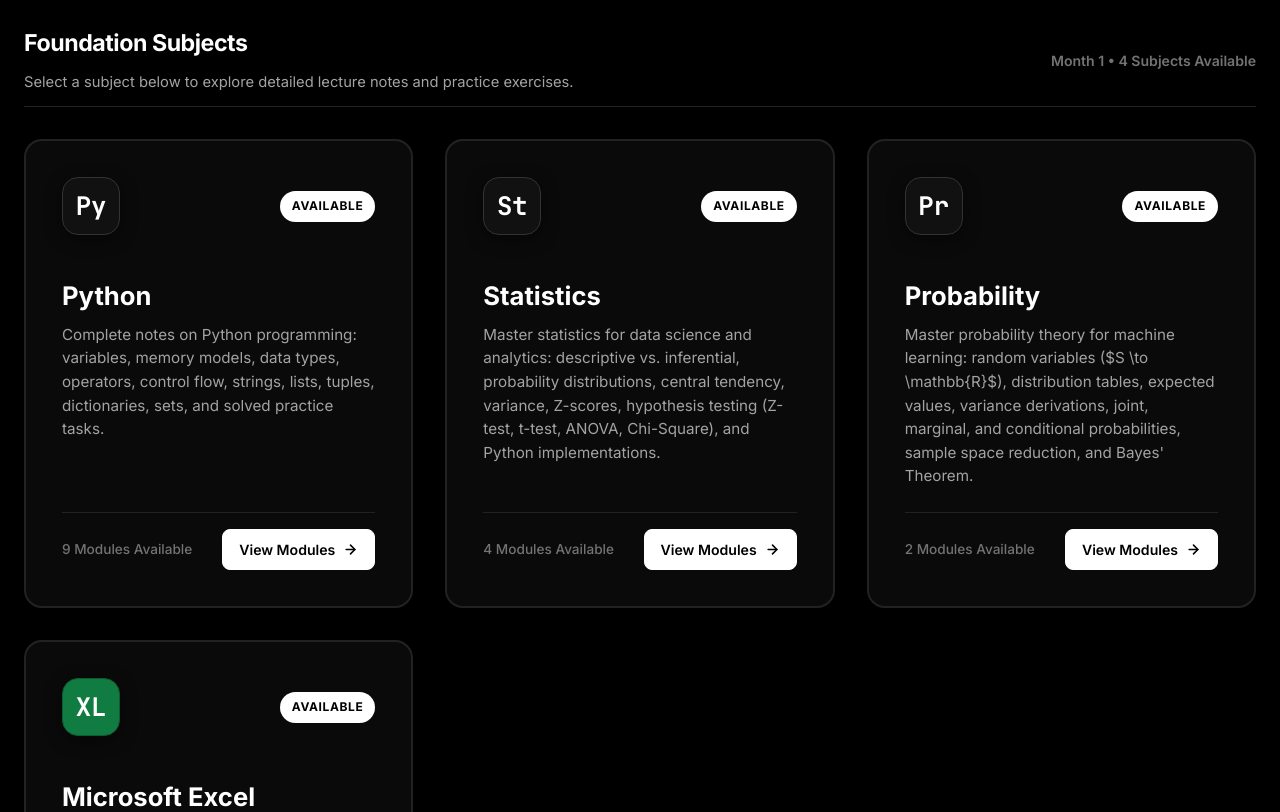
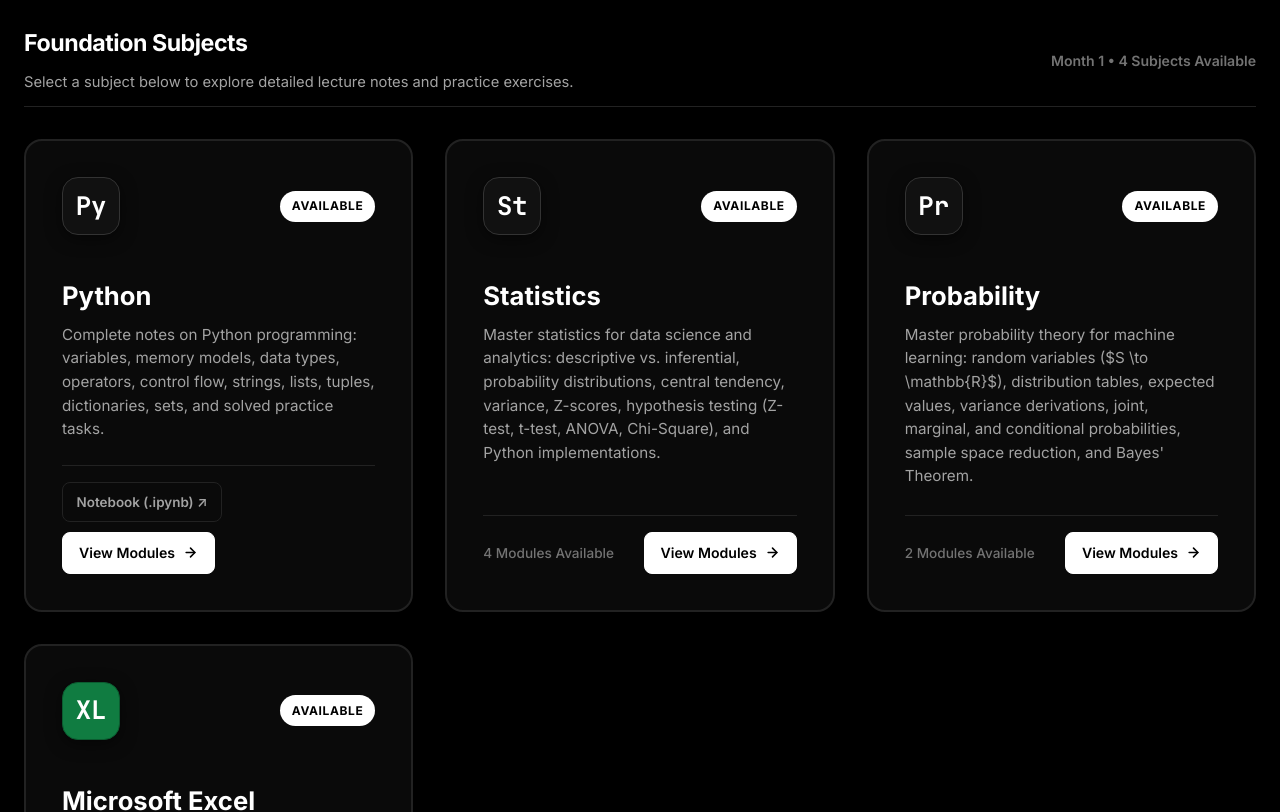
Before and after one commit to abhimanyu-kotari/My_Notes, a plain HTML site: page month-1.html in a window 1280 px wide. Shown: the part 440-1252 px from the top of the page. Drawn offline with Linux system fonts and the light colour scheme.

Commit message:
Add companion Python notebook link

```diff
--- a/month-1.html
+++ b/month-1.html
@@ -121,27 +121,29 @@
     <div class="tech-select-grid">
 
       <!-- THE PYTHON CARD -->
-      <a href="python.html" class="tech-select-card" id="python-card" title="Click to view Python Modules">
+      <div class="tech-select-card" id="python-card" title="Click to view Python Modules">
         <div style="display: flex; align-items: center; justify-content: space-between; margin-bottom: 1.25rem;">
           <div class="tech-icon-large" style="width: 58px; height: 58px; font-size: 1.6rem;">Py</div>
           <span class="tech-badge-active">Available</span>
         </div>
 
-        <h3 style="font-size: 1.6rem; margin-bottom: 0.65rem; color: var(--text-primary);">Python</h3>
+        <h3 style="font-size: 1.6rem; margin-bottom: 0.65rem; color: var(--text-primary);">
+          <a href="python.html" style="color: inherit; text-decoration: none;">Python</a>
+        </h3>
         <p style="font-size: 0.95rem; color: var(--text-secondary); margin-bottom: 1.5rem; line-height: 1.55; flex: 1;">
           Complete notes on Python programming: variables, memory models, data types, operators, control flow, strings, lists, tuples, dictionaries, sets, and solved practice tasks.
         </p>
 
-        <div class="card-footer" style="padding-top: 1rem; border-top: 1px solid var(--border-color); display: flex; align-items: center; justify-content: space-between;">
-          <span style="font-size: 0.85rem; color: var(--text-muted); font-weight: 500;">
-            9 Modules Available
-          </span>
-          <span class="btn-primary" style="padding: 0.5rem 1rem; font-size: 0.88rem;">
+        <div class="card-footer" style="padding-top: 1rem; border-top: 1px solid var(--border-color); display: flex; align-items: center; justify-content: space-between; flex-wrap: wrap; gap: 0.65rem;">
+          <a href="https://drive.google.com/file/d/1G_8EKTg8ixMaJbHk98rJt_Eu7yh6E_bX/view?usp=sharing" target="_blank" rel="noopener" class="btn-secondary" style="padding: 0.5rem 0.85rem; font-size: 0.84rem; text-decoration: none !important;">
+            Notebook (.ipynb) ↗
+          </a>
+          <a href="python.html" class="btn-primary" style="padding: 0.5rem 1rem; font-size: 0.88rem; text-decoration: none !important;">
             View Modules
             <svg width="15" height="15" viewBox="0 0 24 24" fill="none" stroke="currentColor" stroke-width="2.5" stroke-linecap="round" stroke-linejoin="round"><line x1="5" y1="12" x2="19" y2="12"></line><polyline points="12 5 19 12 12 19"></polyline></svg>
-          </span>
+          </a>
         </div>
-      </a>
+      </div>
 
       <!-- THE STATISTICS CARD -->
       <a href="statistics.html" class="tech-select-card" id="stats-card" title="Click to view Statistics Modules">
```
Also changed, not shown: python.html (+10 -1 lines).
